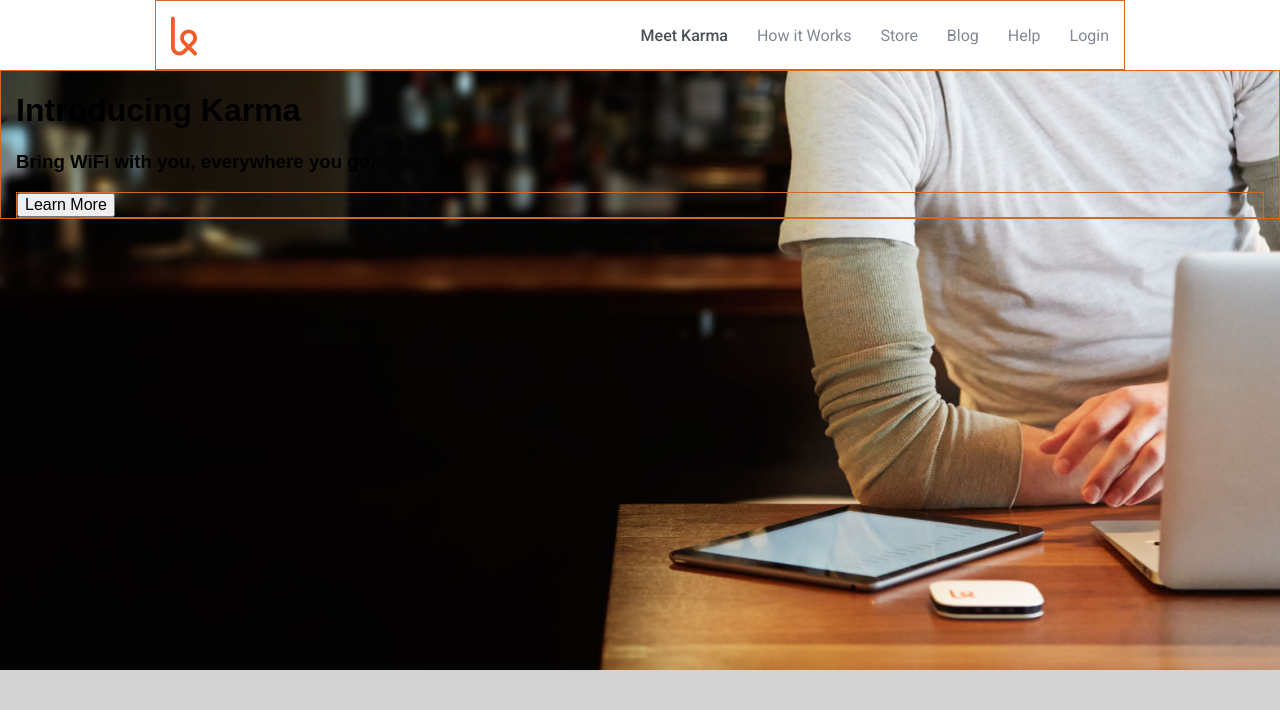
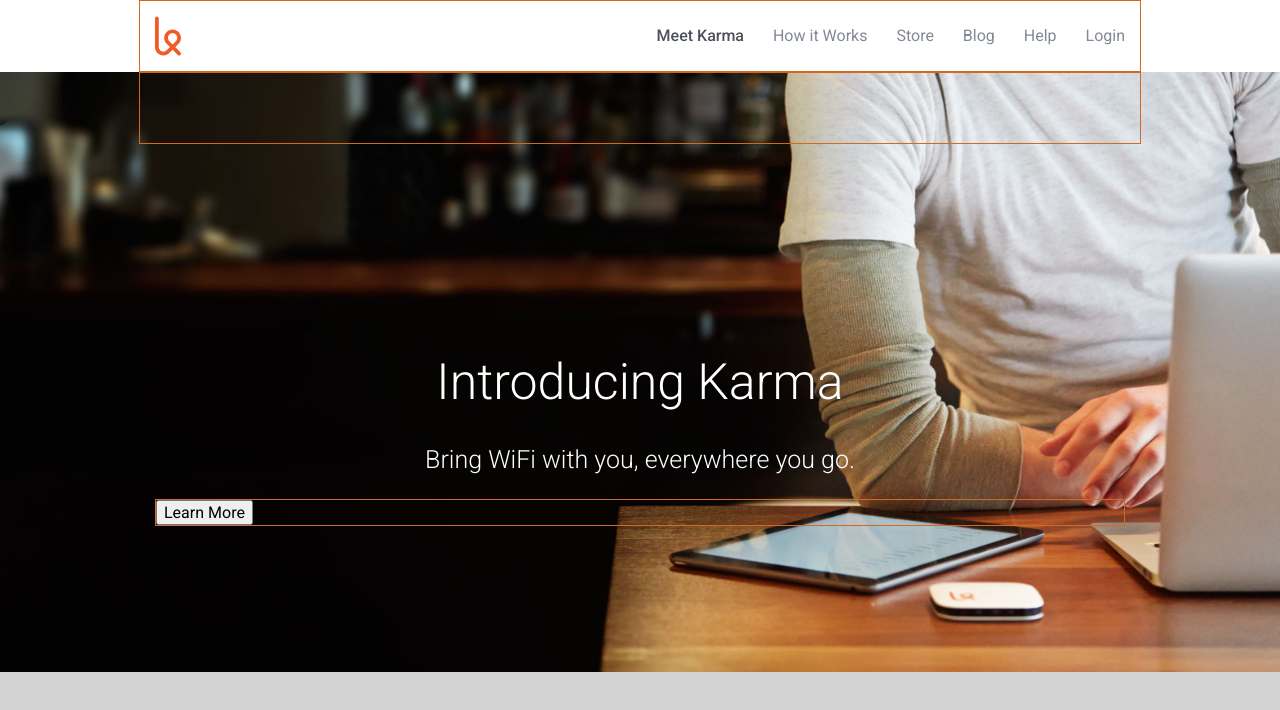
Before and after one commit to commonstarling/karma-clone, a plain HTML site: page index.html in a window 1280 px wide. Drawn offline with Linux system fonts and the light colour scheme.

Commit message:
commit message

```diff
--- a/css/style.css
+++ b/css/style.css
@@ -2,11 +2,9 @@ html {
 	box-sizing: border-box;
 	-webkit-font-smoothing: antialiased;
 }
-*, *:before, *:after {
-	box-sizing: inherit;
-}
 body {
 	background-color: LightGray;
+	font-family: 'Roboto', sans-serif;
 }
 div {
 	border: 1px solid Chocolate;
@@ -15,14 +13,15 @@ div {
 .top-navigation {
 	background-color: #fff;
 }
-.top-navigation > .content {
+.content {
 	width: 970px;
 	height: 70px;
 	margin: 0 auto;
+	padding: 0px 15px;
+	box-sizing: inherit;
 }
 .top-navigation .links {
 	float: right;
-	font-family: 'Roboto', sans-serif;
 	color: #838994;
 	font-size: 16px;
 	margin-top: 25px;
@@ -43,13 +42,24 @@ div {
 .logo {
 	height: 70px;
 }
-.content {
-	padding: 0px 15px;
-}
 .introduction {
 	background-image: url('../images/first-background.jpg');
 	background-position: 0 bottom;
 	background-repeat: no-repeat;
 	background-size: cover;
 	height: 600px;
+	overflow: auto;
 }
+.introduction h1 {
+	margin-top: 17.5rem;
+	font-size: 3.125rem;
+}
+.introduction h3 {
+	margin-top: 1.25rem;
+	font-size: 1.563rem;
+}
+.introduction h1, .introduction h3 {
+	color: white;
+	text-align: center;
+	font-weight: 300;
+}
```
